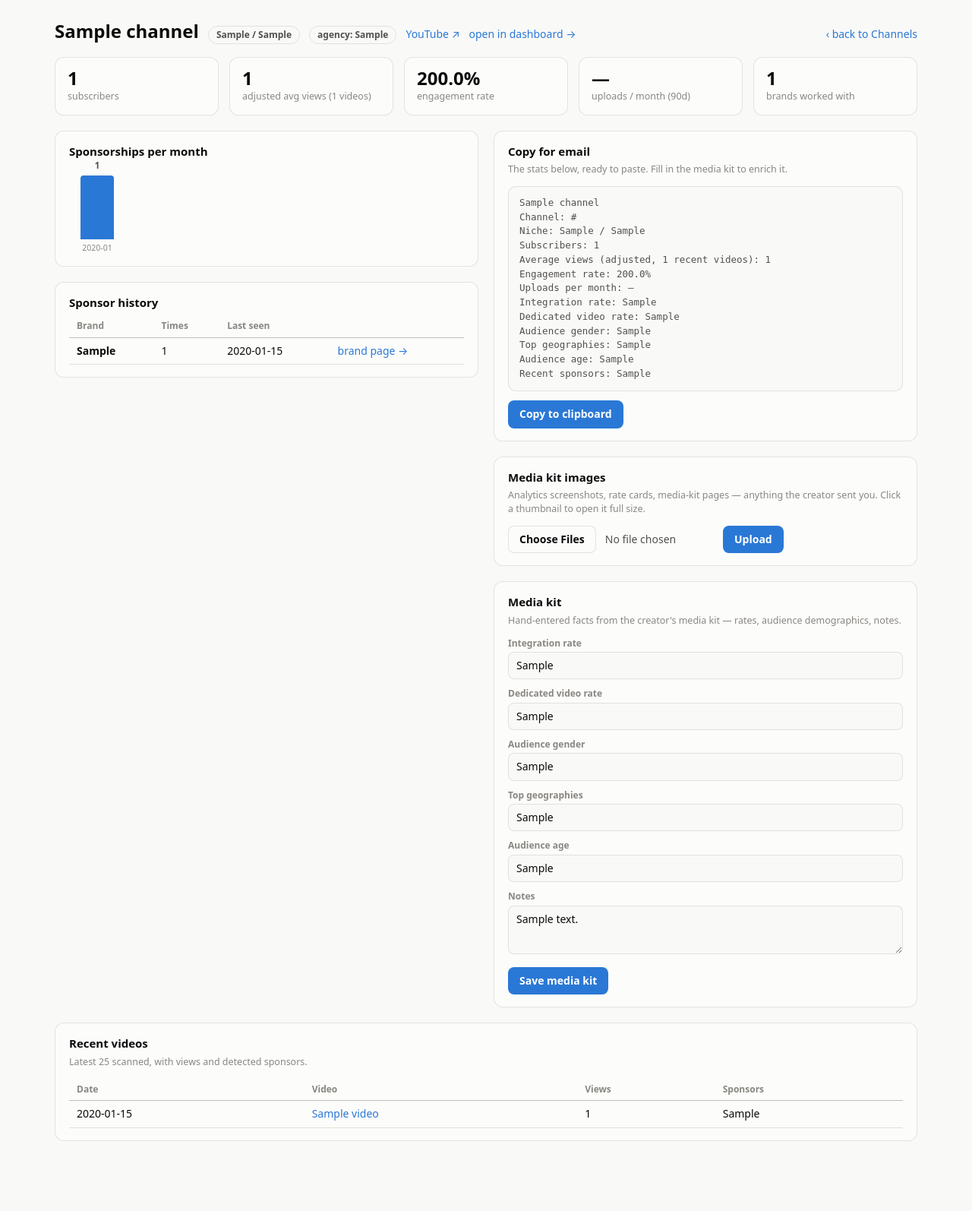
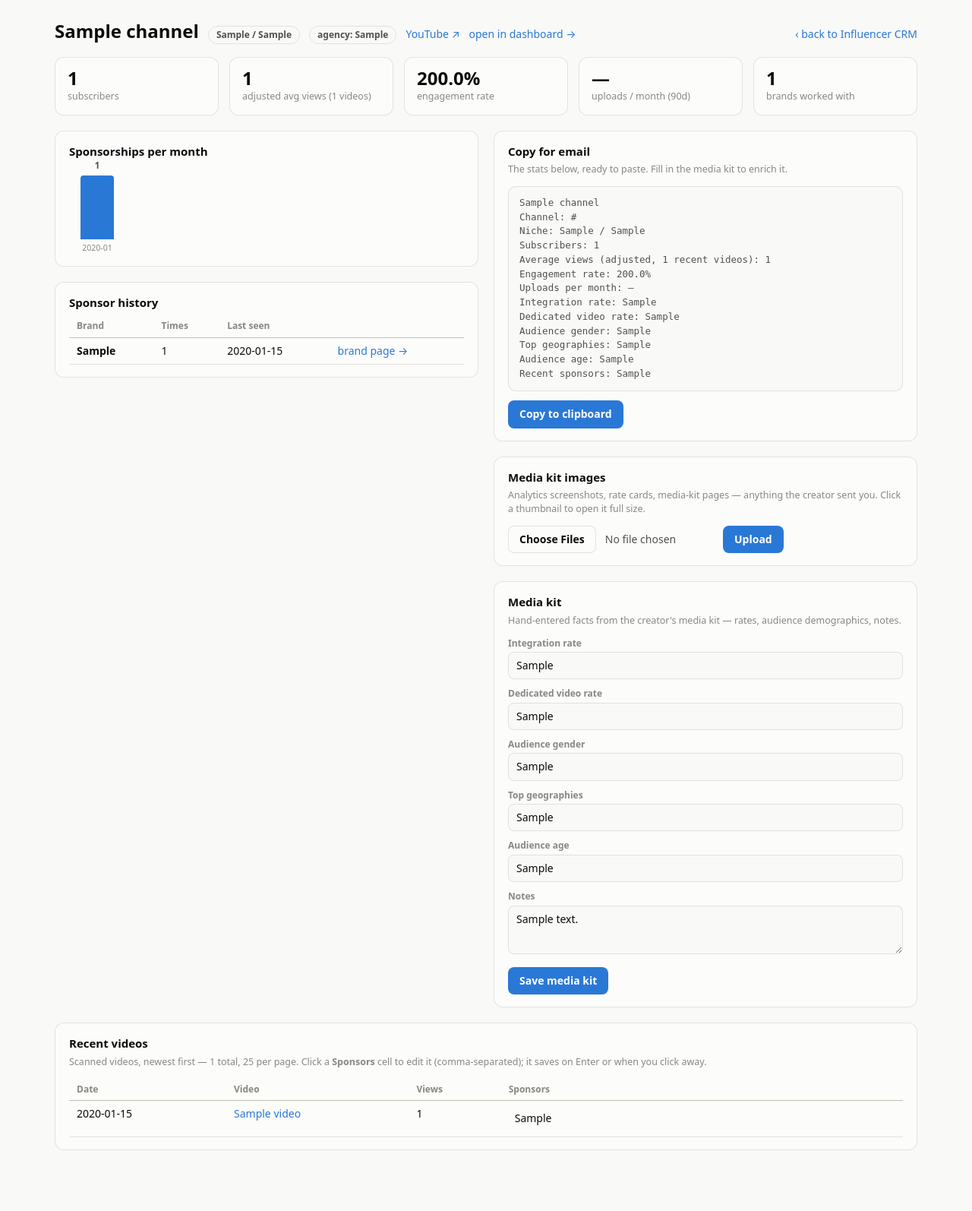
Before and after one commit to WajihQ/uSponsor, a Flask app: page /creator/1 in a window 1280 px wide. Shown: the part 61-1655 px from the top of the page at 76% size. Before the commit the page ends 1563 px from the top, so only its background shows below. Run offline with Flask 3, Linux system fonts and the light colour scheme; tables that the repository leaves empty hold one stand-in row (values such as "Sample post"); data that the repository does not hold is empty.

Commit message:
Creator profile: editable sponsors + paginated video list
- Recent-videos list now paginates all scanned videos (25/page, newest first)
  via the existing AJAX pager (swaps just the list, no full reload) instead of a
  hard 25-video cap.
- Each video's Sponsors cell is editable: type a comma-separated list, it saves
  on change and replaces that video's sponsorships (alias-normalized, evidence
  "manual: set on creator profile"); clearing it removes them.
- Point the "back" link at the Influencer CRM (Channels retired).

Co-Authored-By: Claude Opus 4.8 <noreply@anthropic.com>

```diff
--- a/app.py
+++ b/app.py
@@ -818,11 +818,19 @@ def creator_detail(cid):
             " GROUP BY month ORDER BY month DESC LIMIT 12",
             (cid,),
         ).fetchall()[::-1]
+        vper = 25
+        try:
+            vpage = max(int(request.args.get("vpage", 1)), 1)
+        except ValueError:
+            vpage = 1
+        vtotal = conn.execute("SELECT COUNT(*) FROM videos WHERE channel_ref = ?", (cid,)).fetchone()[0]
+        vpages = max((vtotal + vper - 1) // vper, 1)
+        vpage = min(vpage, vpages)
         videos = conn.execute(
             "SELECT v.*, (SELECT GROUP_CONCAT(s.brand, ', ') FROM sponsorships s"
             "  WHERE s.video_ref = v.id" + NOT_ERR + ") AS sponsors"
-            " FROM videos v WHERE v.channel_ref = ? ORDER BY v.upload_date DESC LIMIT 25",
-            (cid,),
+            " FROM videos v WHERE v.channel_ref = ? ORDER BY v.upload_date DESC LIMIT ? OFFSET ?",
+            (cid, vper, (vpage - 1) * vper),
         ).fetchall()
     finally:
         conn.close()
@@ -852,8 +860,32 @@ def creator_detail(cid):
         "creator.html", ch=ch, stats=stats, cadence=cadence, brands=brands,
         months=months, month_max=max((m["n"] for m in months), default=0),
         videos=videos, email_text=email_text, images=_creator_images(cid),
-        scan=scraper.STATE,
+        vpage=vpage, vpages=vpages, vtotal=vtotal, scan=scraper.STATE,
     )
+
+
+@app.route("/creator/<int:cid>/video/<int:vid>/sponsors", methods=["POST"])
+def creator_video_sponsors(cid, vid):
+    """Set a video's sponsors from a comma-separated list (profile edit). Replaces
+    that video's sponsorships with the entered brands (alias-normalized)."""
+    names = [n.strip() for n in request.form.get("sponsors", "").replace(";", ",").split(",") if n.strip()]
+    conn = db.connect()
+    try:
+        amap = db.alias_map(conn)
+        conn.execute("DELETE FROM sponsorships WHERE video_ref = ?", (vid,))
+        for name in names:
+            nm, key = db.apply_alias(name, amap)
+            if len(key) < 2:
+                continue
+            conn.execute(
+                "INSERT OR IGNORE INTO sponsorships (video_ref, brand, brand_key, evidence)"
+                " VALUES (?, ?, ?, 'manual: set on creator profile')",
+                (vid, nm, key),
+            )
+        conn.commit()
+    finally:
+        conn.close()
+    return _done("Sponsors updated.", endpoint="creator_detail")
 
 
 @app.route("/creator/<int:cid>/images", methods=["POST"])
--- a/templates/creator.html
+++ b/templates/creator.html
@@ -29,6 +29,12 @@ pre.copybox { background:var(--page); border:1px solid var(--ring); border-radiu
 .gallery .del button { width:24px; height:24px; padding:0; font-size:12px; line-height:1;
   border-radius:6px; background:var(--surface); opacity:.85; }
 .ev { color:var(--muted); font-size:12px; }
+.pager { display:flex; gap:14px; align-items:center; margin-top:12px; font-size:13px; }
+.pager .dis { color:var(--muted); }
+.sponsedit input { font:inherit; width:100%; min-width:150px; border:1px solid transparent;
+  border-radius:6px; padding:5px 7px; background:transparent; color:var(--ink); }
+.sponsedit input:hover { border-color:var(--grid); }
+.sponsedit input:focus { border-color:var(--accent); background:var(--surface); outline:none; }
 {% endblock %}
 
 {% block content %}
@@ -40,7 +46,7 @@ pre.copybox { background:var(--page); border:1px solid var(--ring); border-radiu
   <a href="{{ ch.input_url }}" target="_blank">YouTube ↗</a>
   <a href="{{ url_for('dashboard', creator=ch.id, days='all') }}">open in dashboard →</a>
   <span style="flex:1"></span>
-  <a href="{{ url_for('channels') }}">‹ back to Channels</a>
+  <a href="{{ url_for('crm_influencers') }}">‹ back to Influencer CRM</a>
 </div>
 
 <div class="tiles">
@@ -149,7 +155,8 @@ pre.copybox { background:var(--page); border:1px solid var(--ring); border-radiu
 
 <div class="card">
   <h2>Recent videos</h2>
-  <p class="sub">Latest 25 scanned, with views and detected sponsors.</p>
+  <p class="sub">Scanned videos, newest first — {{ '{:,}'.format(vtotal) }} total, 25 per page. Click a <b>Sponsors</b> cell to edit it (comma-separated); it saves on Enter or when you click away.</p>
+  <div data-page="videos">
   <div class="scroll">
     <table>
       <tr><th>Date</th><th>Video</th><th>Views</th><th>Sponsors</th></tr>
@@ -158,10 +165,29 @@ pre.copybox { background:var(--page); border:1px solid var(--ring); border-radiu
         <td class="num" style="white-space:nowrap">{{ v.upload_date or '—' }}</td>
         <td><a href="{{ v.url }}" target="_blank">{{ v.title }}</a></td>
         <td class="num">{{ '{:,}'.format(v.view_count) if v.view_count else '—' }}</td>
-        <td>{{ v.sponsors or '' }}</td>
+        <td>
+          <form class="sponsedit" method="post" action="{{ url_for('creator_video_sponsors', cid=ch.id, vid=v.id) }}" data-ajax="save" data-done="Sponsors updated">
+            <input name="sponsors" value="{{ v.sponsors or '' }}" placeholder="— add sponsor —" autocomplete="off">
+          </form>
+        </td>
       </tr>
       {% endfor %}
     </table>
   </div>
+  {% if vpages > 1 %}
+  <div class="pager">
+    {% if vpage > 1 %}<a href="{{ url_for('creator_detail', cid=ch.id, vpage=vpage - 1) }}">‹ Prev</a>{% else %}<span class="dis">‹ Prev</span>{% endif %}
+    <span>Page {{ vpage }} of {{ vpages }}</span>
+    {% if vpage < vpages %}<a href="{{ url_for('creator_detail', cid=ch.id, vpage=vpage + 1) }}">Next ›</a>{% else %}<span class="dis">Next ›</span>{% endif %}
+  </div>
+  {% endif %}
+  </div>
 </div>
+
+<script>
+// save a video's sponsors on change (delegated so it survives page swaps)
+document.addEventListener('change', function (e) {
+  if (e.target.matches && e.target.matches('.sponsedit input')) e.target.form.requestSubmit();
+});
+</script>
 {% endblock %}
```
